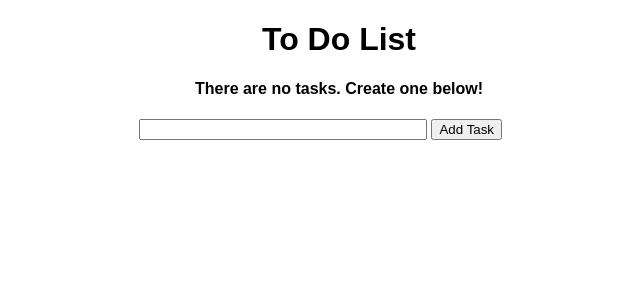
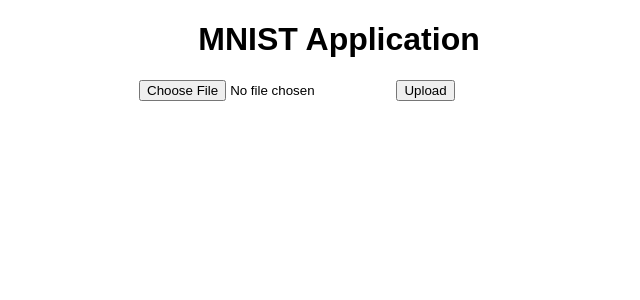
Before and after one commit to lsenth9077/mnist-app, a Flask app: page / in a window 1280 px wide. Shown: the top 300 px of the page, without its empty margins (301-941 px from the left). Run offline with Flask 3, Linux system fonts and the light colour scheme.

Commit message:
Update index.html

```diff
--- a/templates/index.html
+++ b/templates/index.html
@@ -1,38 +1,15 @@
 {% extends 'base.html' %}
 
 {% block head %}
-<title>To-Do List</title>
+<title>MNIST Application</title>
 {% endblock %}
 
 {% block body %}
 <div class="content">
-    <h1 style="text-align: center;">To Do List</h1>
-    {% if tasks|length < 1 %}
-    <h4 style="text-align: center;">There are no tasks. Create one below!</h4>
-    {% else %}
-    <table>
-        <tr>
-            <th>Task</th>
-            <th>Added</th>
-            <th>Actions</th>
-        </tr>
-        {% for task in tasks %}
-            <tr>
-                <td>{{ task.content }}</td>
-                <td>{{ task.date_created.date() }}</td>
-                <td>
-                    <a href="/delete/{{task.id}}">Delete</a>
-                    <br>
-                    <a href="/update/{{task.id}}">Update</a>
-                </td>
-            </tr>
-        {% endfor %}
-    </table>
-    {% endif %}
-
-    <form action="/" method="POST">
-        <input type="text" name="content" id="content">
-        <input type="submit" value="Add Task">
+    <h1 style="text-align: center;">MNIST Application</h1>
+    <form action="/upload" method="POST" enctype="multipart/form-data" >
+        <input type="file" name="file" accept="image/*">
+        <button type="submit">Upload</button>
     </form>
 </div>
 {% endblock %}
```
